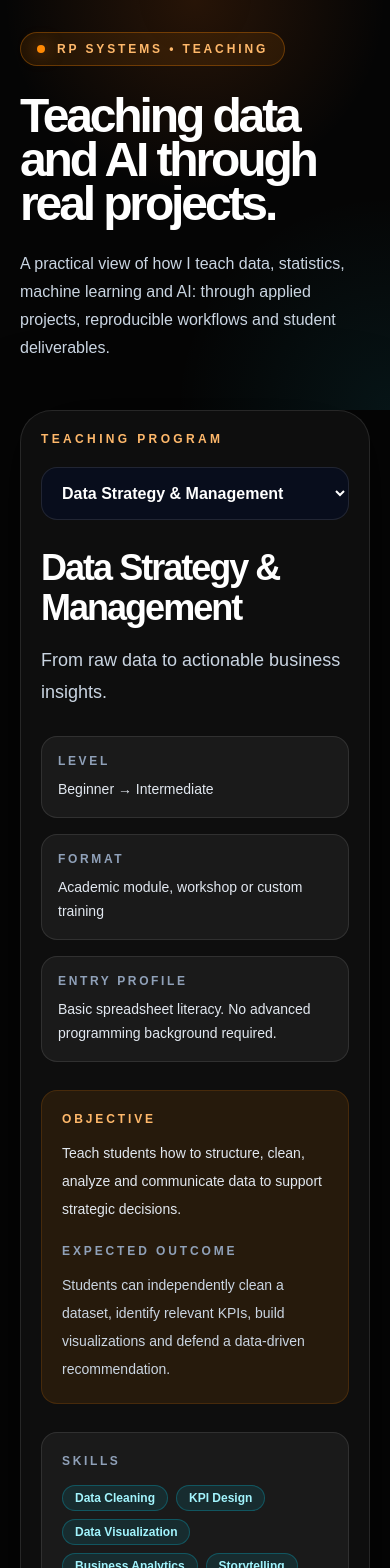
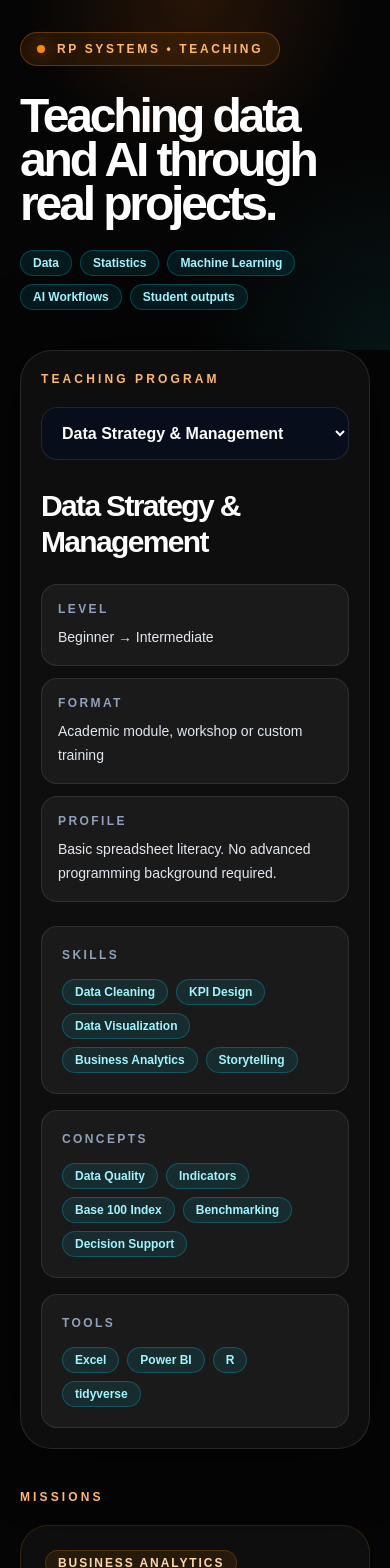
Before and after one commit to RaphaelParmentier/teaching-brain-lab, a Next.js app: page / in a window 390 px wide. Shown: the top 1568 px of the page. Built offline with nearby package versions, Linux system fonts and the light colour scheme.

Commit message:
Improve responsive teaching

```diff
--- a/components/brain/BrainCanvas.tsx
+++ b/components/brain/BrainCanvas.tsx
@@ -152,50 +152,19 @@ export default function BrainCanvas() {
         </div>
 
         <h1 className="mt-7 max-w-[520px] text-[4.6rem] font-semibold leading-[0.9] tracking-[-0.065em] text-white">
-          Designing learning systems with data, AI and scientific rigor.
+          Teaching data and AI through real projects.
         </h1>
 
-        <p className="mt-7 max-w-[430px] text-base leading-7 text-slate-300">
+        <p className="mt-7 max-w-[430px] text-base md:text-lg xl:text-xl leading-7 text-slate-300">
           A learning-by-doing architecture where data foundations, statistical
           reasoning, machine learning and AI workflows connect into professional
           deliverables.
         </p>
-        <div className="mt-8 max-w-md">
-          <p className="mb-4 text-sm leading-6 text-slate-300">
-            Explore real teaching programs, applied learning missions and realistic
-            student deliverables built around Data Science, Statistics, Machine
-            Learning and AI workflows.
+        <div className="mt-8 max-w-sm">
+          <LearningJourney onOpen={() => setSelectedNode(null)} />
+          <p className="mt-7 max-w-[430px] text-base md:text-lg xl:text-xl leading-7 text-slate-500">
+            Explore the programs, missions and student work behind this learning system.
           </p>
-
-          <LearningJourney onOpen={() => setSelectedNode(null)} />
-
-          <div className="mt-5 rounded-2xl border border-orange-400/15 bg-orange-400/5 p-4">
-            <div className="flex flex-wrap gap-2">
-              <span className="rounded-full border border-orange-400/20 bg-orange-400/10 px-3 py-1 text-xs font-semibold text-orange-200">
-                6 Teaching Missions
-              </span>
-
-              <span className="rounded-full border border-cyan-400/20 bg-cyan-400/10 px-3 py-1 text-xs font-semibold text-cyan-200">
-                Student Deliverables
-              </span>
-
-              <span className="rounded-full border border-cyan-400/20 bg-cyan-400/10 px-3 py-1 text-xs font-semibold text-cyan-200">
-                RMarkdown Workflows
-              </span>
-
-              <span className="rounded-full border border-cyan-400/20 bg-cyan-400/10 px-3 py-1 text-xs font-semibold text-cyan-200">
-                Data & AI Projects
-              </span>
-            </div>
-
-            <div className="mt-4 space-y-2 text-sm text-slate-300">
-              <p>✓ FoodTech Expansion Strategy</p>
-              <p>✓ European Economic Indicators</p>
-              <p>✓ Renault vs Tesla Analytics</p>
-              <p>✓ Healthcare Prediction</p>
-              <p>✓ AI Assistant Design</p>
-            </div>
-          </div>
         </div>
       </div>
 
--- a/components/responsive/ResponsiveTeachingLab.tsx
+++ b/components/responsive/ResponsiveTeachingLab.tsx
@@ -30,11 +30,11 @@ export default function ResponsiveTeachingLab() {
 
   return (
     <main className="min-h-screen bg-[#050505] text-white">
-      <section className="relative overflow-hidden px-5 pb-12 pt-8 sm:px-8 lg:px-12">
+      <section className="relative overflow-hidden px-5 pb-10 pt-8 sm:px-8 lg:px-12">
         <div className="pointer-events-none absolute inset-0 bg-[radial-gradient(circle_at_top,rgba(249,115,22,0.14),transparent_42%),radial-gradient(circle_at_bottom_right,rgba(34,211,238,0.08),transparent_38%)]" />
 
         <div className="relative mx-auto max-w-5xl">
-          <div className="inline-flex items-center gap-3 rounded-full border border-orange-400/30 bg-orange-400/10 px-4 py-2 text-xs font-semibold uppercase tracking-[0.24em] text-orange-300">
+          <div className="inline-flex items-center gap-3 rounded-full border border-orange-400/30 bg-orange-400/10 px-4 py-2 text-xs font-semibold uppercase tracking-[0.22em] text-orange-300">
             <span className="h-2 w-2 rounded-full bg-orange-400 shadow-[0_0_18px_rgba(249,115,22,0.95)]" />
             RP Systems • Teaching
           </div>
@@ -43,19 +43,19 @@ export default function ResponsiveTeachingLab() {
             Teaching data and AI through real projects.
           </h1>
 
-          <p className="mt-6 max-w-2xl text-base leading-7 text-slate-300 sm:text-lg">
-            A practical view of how I teach data, statistics, machine learning and AI:
-            through applied projects, reproducible workflows and student deliverables.
-          </p>
+          <div className="mt-6 flex flex-wrap gap-2">
+            <Badge>Data</Badge>
+            <Badge>Statistics</Badge>
+            <Badge>Machine Learning</Badge>
+            <Badge>AI Workflows</Badge>
+            <Badge>Student outputs</Badge>
+          </div>
         </div>
       </section>
 
-      <section
-        id="teaching-system"
-        className="mx-auto max-w-5xl px-5 pb-20 sm:px-8 lg:px-12"
-      >
-        <div className="rounded-[2rem] border border-white/10 bg-white/[0.04] p-5 shadow-[0_0_70px_rgba(0,0,0,0.55)] sm:p-7">
-          <p className="text-xs font-bold uppercase tracking-[0.28em] text-orange-300">
+      <section className="mx-auto max-w-5xl px-5 pb-20 sm:px-8 lg:px-12">
+        <section className="rounded-[2rem] border border-white/10 bg-white/[0.04] p-5 shadow-[0_0_70px_rgba(0,0,0,0.55)] sm:p-7">
+          <p className="text-xs font-bold uppercase tracking-[0.26em] text-orange-300">
             Teaching Program
           </p>
 
@@ -71,46 +71,26 @@ export default function ResponsiveTeachingLab() {
             ))}
           </select>
 
-          <h2 className="mt-7 text-4xl font-semibold tracking-[-0.055em] text-white sm:text-5xl">
+          <h2 className="mt-7 text-3xl font-semibold tracking-[-0.055em] text-white sm:text-5xl">
             {selectedProgram.title}
           </h2>
 
-          <p className="mt-4 text-lg leading-8 text-slate-300">
-            {selectedProgram.tagline}
-          </p>
-
-          <div className="mt-7 grid gap-4 md:grid-cols-3">
+          <div className="mt-6 grid gap-3 sm:grid-cols-3">
             <InfoCard title="Level" value={selectedProgram.level} />
             <InfoCard title="Format" value={selectedProgram.format} />
-            <InfoCard title="Entry Profile" value={selectedProgram.entryProfile} />
+            <InfoCard title="Profile" value={selectedProgram.entryProfile} />
           </div>
 
-          <div className="mt-7 rounded-2xl border border-orange-400/15 bg-orange-400/10 p-5">
-            <p className="text-xs font-bold uppercase tracking-[0.24em] text-orange-300">
-              Objective
-            </p>
-            <p className="mt-3 text-sm leading-7 text-slate-200">
-              {selectedProgram.objective}
-            </p>
-
-            <p className="mt-5 text-xs font-bold uppercase tracking-[0.24em] text-slate-400">
-              Expected Outcome
-            </p>
-            <p className="mt-3 text-sm leading-7 text-slate-300">
-              {selectedProgram.expectedOutcome}
-            </p>
-          </div>
-
-          <div className="mt-7 grid gap-4 lg:grid-cols-3">
+          <div className="mt-6 grid gap-4 lg:grid-cols-3">
             <ChipBlock title="Skills" items={selectedProgram.skills} />
             <ChipBlock title="Concepts" items={selectedProgram.concepts} />
             <ChipBlock title="Tools" items={selectedProgram.tools} />
           </div>
-        </div>
+        </section>
 
         <section className="mt-10">
-          <p className="text-xs font-bold uppercase tracking-[0.28em] text-orange-300">
-            Teaching Missions
+          <p className="text-xs font-bold uppercase tracking-[0.26em] text-orange-300">
+            Missions
           </p>
 
           <div className="mt-5 grid gap-5 md:grid-cols-2">
@@ -120,10 +100,11 @@ export default function ResponsiveTeachingLab() {
                 className="rounded-[1.75rem] border border-orange-400/15 bg-white/[0.04] p-6"
               >
                 <div className="flex flex-wrap items-center justify-between gap-3">
-                  <span className="rounded-full border border-orange-400/20 bg-orange-400/10 px-3 py-1 text-xs font-semibold uppercase tracking-[0.18em] text-orange-200">
+                  <span className="rounded-full border border-orange-400/20 bg-orange-400/10 px-3 py-1 text-xs font-semibold uppercase tracking-[0.16em] text-orange-200">
                     {mission.category}
                   </span>
-                  <span className="text-xs uppercase tracking-[0.18em] text-slate-400">
+
+                  <span className="text-xs uppercase tracking-[0.16em] text-slate-400">
                     {mission.level}
                   </span>
                 </div>
@@ -132,24 +113,15 @@ export default function ResponsiveTeachingLab() {
                   {mission.title}
                 </h3>
 
-                <p className="mt-4 text-sm leading-7 text-slate-300">
-                  {mission.objective}
-                </p>
-
                 <div className="mt-5 flex flex-wrap gap-2">
                   {mission.skills.slice(0, 4).map((skill) => (
-                    <span
-                      key={skill}
-                      className="rounded-full border border-cyan-400/20 bg-cyan-400/10 px-3 py-1 text-xs font-medium text-cyan-200"
-                    >
-                      {skill}
-                    </span>
+                    <Badge key={skill}>{skill}</Badge>
                   ))}
                 </div>
 
                 <div className="mt-6">
                   <p className="text-xs font-bold uppercase tracking-[0.22em] text-orange-300">
-                    Student Deliverables
+                    Outputs
                   </p>
 
                   <ul className="mt-3 space-y-2">
@@ -178,7 +150,7 @@ export default function ResponsiveTeachingLab() {
         </section>
 
         <section className="mt-12">
-          <p className="text-xs font-bold uppercase tracking-[0.28em] text-cyan-200">
+          <p className="text-xs font-bold uppercase tracking-[0.26em] text-cyan-200">
             Teaching Philosophy
           </p>
 
@@ -191,9 +163,6 @@ export default function ResponsiveTeachingLab() {
                 <h3 className="text-xl font-semibold tracking-[-0.04em] text-white">
                   {item.title}
                 </h3>
-                <p className="mt-3 text-sm leading-6 text-slate-300">
-                  {item.description}
-                </p>
               </article>
             ))}
           </div>
@@ -213,7 +182,7 @@ export default function ResponsiveTeachingLab() {
 function InfoCard({ title, value }: { title: string; value: string }) {
   return (
     <div className="rounded-2xl border border-white/10 bg-white/5 p-4">
-      <p className="text-xs font-bold uppercase tracking-[0.22em] text-slate-400">
+      <p className="text-xs font-bold uppercase tracking-[0.2em] text-slate-400">
         {title}
       </p>
       <p className="mt-2 text-sm leading-6 text-slate-200">{value}</p>
@@ -224,20 +193,23 @@ function InfoCard({ title, value }: { title: string; value: string }) {
 function ChipBlock({ title, items }: { title: string; items: string[] }) {
   return (
     <div className="rounded-2xl border border-white/10 bg-white/5 p-5">
-      <p className="text-xs font-bold uppercase tracking-[0.22em] text-slate-400">
+      <p className="text-xs font-bold uppercase tracking-[0.2em] text-slate-400">
         {title}
       </p>
 
       <div className="mt-4 flex flex-wrap gap-2">
-        {items.map((item) => (
-          <span
-            key={item}
-            className="rounded-full border border-cyan-400/25 bg-cyan-400/10 px-3 py-1 text-xs font-semibold text-cyan-200"
-          >
-            {item}
-          </span>
+        {items.slice(0, 6).map((item) => (
+          <Badge key={item}>{item}</Badge>
         ))}
       </div>
     </div>
   );
 }
+
+function Badge({ children }: { children: React.ReactNode }) {
+  return (
+    <span className="rounded-full border border-cyan-400/25 bg-cyan-400/10 px-3 py-1 text-xs font-semibold text-cyan-200">
+      {children}
+    </span>
+  );
+}
```
